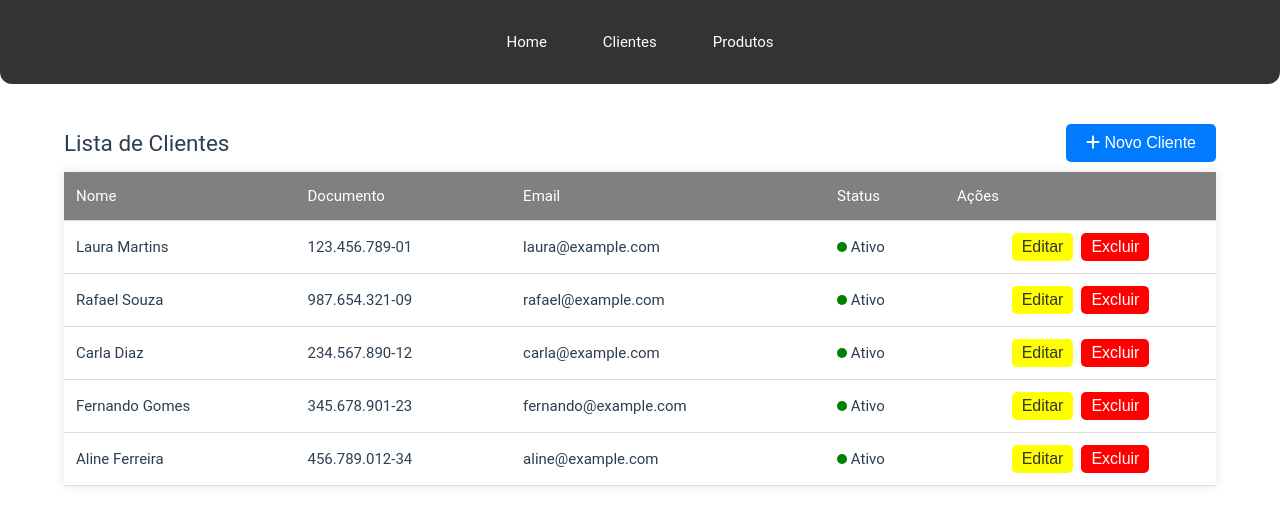
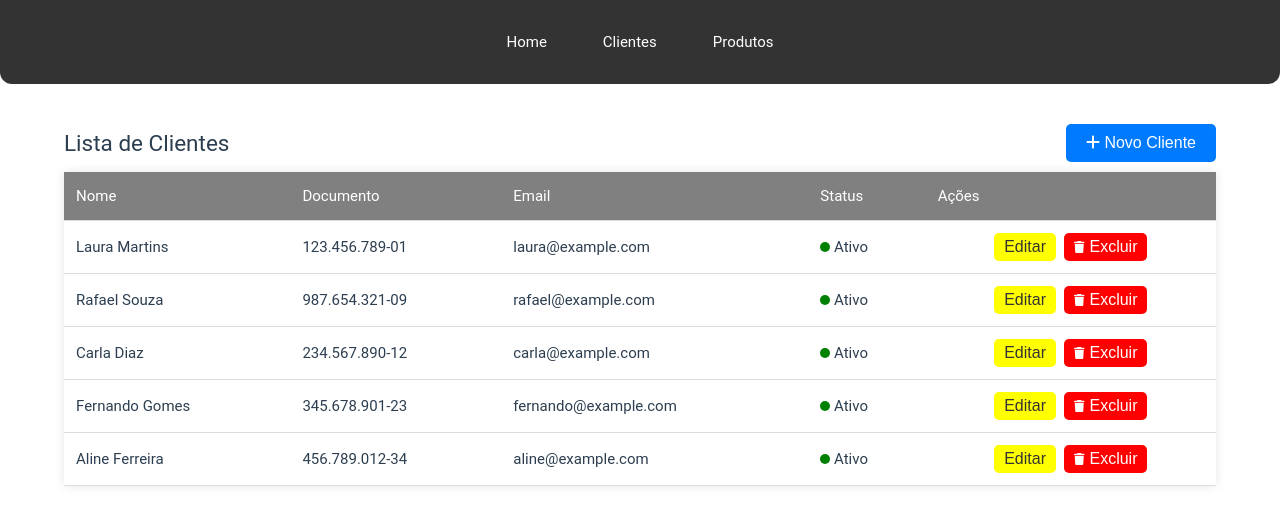
Before and after one commit to victorbeppler/App-Client-Management, a Vue app: page / in a window 1280 px wide. Shown: the top 512 px of the page. Built offline with nearby package versions, Linux system fonts and the light colour scheme.

Commit message:
:recycle: added icons in button action

```diff
--- a/src/views/customer/CustomersView.vue
+++ b/src/views/customer/CustomersView.vue
@@ -34,8 +34,18 @@
           </td>
           <td>
             <div class="action">
-              <button class="btn btn-edit" @click="editCustomer(customer.id)">Editar</button>
-              <button class="btn btn-delete" @click="deleteCustomer(customer.id)">Excluir</button>
+              <button class="btn btn-edit" @click="editCustomer(customer.id)" type="button">
+                <div class="container-icon">
+                  <font-awesome-icon :icon="['fas', 'pencil']" class="icon-size" />
+                  Editar
+                </div>
+              </button>
+              <button class="btn btn-delete" @click="deleteCustomer(customer.id)" type="button">
+                <div class="container-icon">
+                  <font-awesome-icon :icon="['fas', 'trash']" class="icon-size" />
+                  Excluir
+                </div>
+              </button>
             </div>
           </td>
         </tr>
@@ -94,6 +104,13 @@ table {
   box-shadow: 0 0 10px rgba(0, 0, 0, 0.1);
 }
 
+.container-icon {
+  display: flex;
+  align-items: center;
+  justify-content: center;
+  gap: 5px;
+}
+
 caption {
   margin-bottom: 10px;
   font-size: 24px;
@@ -111,6 +128,10 @@ td {
 th {
   background-color: gray;
   color: white;
+}
+
+.icon-size {
+  font-size: 12px;
 }
 
 tr:hover {
--- a/src/views/product/ProductsView.vue
+++ b/src/views/product/ProductsView.vue
@@ -30,8 +30,18 @@
           </td>
           <td>
             <div class="action">
-              <button class="btn btn-edit" @click="editProduct(product.id)">Editar</button>
-              <button class="btn btn-delete" @click="deleteProduct(product.id)">Excluir</button>
+              <button class="btn btn-edit" @click="editProduct(product.id)" type="button">
+                <div class="container-icon">
+                  <font-awesome-icon :icon="['fas', 'pencil']" class="icon-size" />
+                  Editar
+                </div>
+              </button>
+              <button class="btn btn-delete" @click="deleteProduct(product.id)" type="button">
+                <div class="container-icon">
+                  <font-awesome-icon :icon="['fas', 'trash']" class="icon-size" />
+                  Excluir
+                </div>
+              </button>
             </div>
           </td>
         </tr>
```
